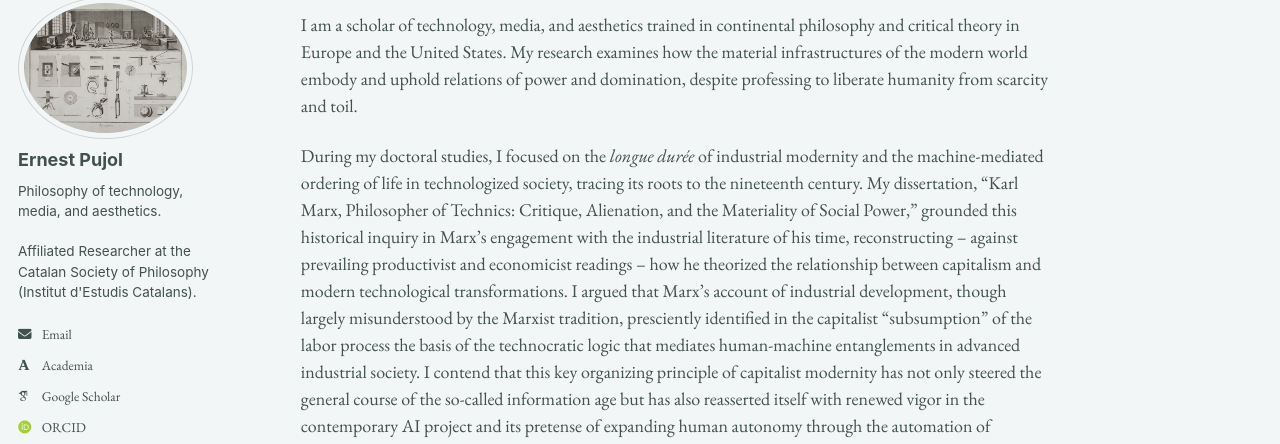
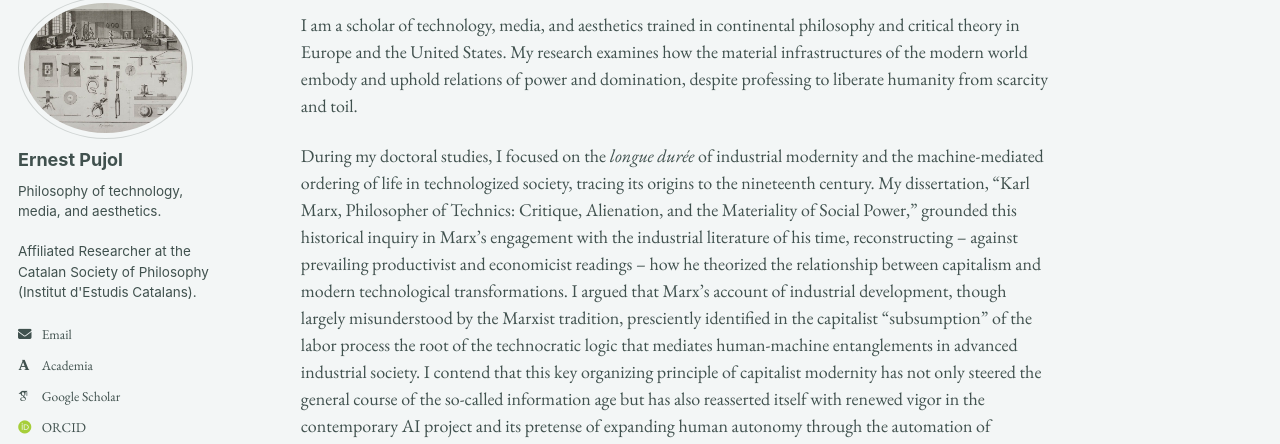
Before and after one commit to epujol90/epujol90.github.io, a Jekyll site: the page built from _pages/about.md, in a window 1280 px wide and 1069 px high. Shown: the part 104-548 px from the top of the window. Built offline with Jekyll 4.4.1, drawn with Linux system fonts in a browser that asks for light colours; some web fonts are replaced; a script bundle is joined from its source files by our own code; library files that are not in the unit come from our copies; some of the changed text lies outside the part shown.

Commit message:
Update about.md

```diff
--- a/_pages/about.md
+++ b/_pages/about.md
@@ -8,6 +8,6 @@ redirect_from:
 ---
 I am a scholar of technology, media, and aesthetics trained in continental philosophy and critical theory in Europe and the United States. My research examines how the material infrastructures of the modern world embody and uphold relations of power and domination, despite professing to liberate humanity from scarcity and toil.
 
-During my doctoral studies, I focused on the _longue durée_ of industrial modernity and the machine-mediated ordering of life in technologized society, tracing its roots to the nineteenth century. My dissertation, “Karl Marx, Philosopher of Technics: Critique, Alienation, and the Materiality of Social Power,” grounded this historical inquiry in Marx’s engagement with the industrial literature of his time, reconstructing -- against prevailing productivist and economicist readings -- how he theorized the relationship between capitalism and modern technological transformations. I argued that Marx’s account of industrial development, though largely misunderstood by the Marxist tradition, presciently identified in the capitalist "subsumption" of the labor process the basis of the technocratic logic that mediates human-machine entanglements in advanced industrial society. I contend that this key organizing principle of capitalist modernity has not only steered the general course of the so-called information age but has also reasserted itself with renewed vigor in the contemporary AI project and its pretense of expanding human autonomy through the automation of judgment and reason.
+During my doctoral studies, I focused on the _longue durée_ of industrial modernity and the machine-mediated ordering of life in technologized society, tracing its origins to the nineteenth century. My dissertation, “Karl Marx, Philosopher of Technics: Critique, Alienation, and the Materiality of Social Power,” grounded this historical inquiry in Marx’s engagement with the industrial literature of his time, reconstructing -- against prevailing productivist and economicist readings -- how he theorized the relationship between capitalism and modern technological transformations. I argued that Marx’s account of industrial development, though largely misunderstood by the Marxist tradition, presciently identified in the capitalist "subsumption" of the labor process the root of the technocratic logic that mediates human-machine entanglements in advanced industrial society. I contend that this key organizing principle of capitalist modernity has not only steered the general course of the so-called information age but has also reasserted itself with renewed vigor in the contemporary AI project and its pretense of expanding human autonomy through the automation of judgment and reason.
 
 I hold a Ph.D. from Duke University’s Graduate Program in Literature, where I specialized in critical theory and media philosophy, as well as a Fulbright-funded master’s degree in media studies from New York University. I received my undergraduate training in Spain, where I completed two degrees in philosophy (UNED) and fine art (University of Barcelona). I am currently an affiliated researcher with the Historical Materialism Studies Group of the Societat Catalana de Filosofia -- the philosophy section of the Institut d’Estudis Catalans, the highest academic body for the Catalan language and culture. My work has appeared in _South Atlantic Quarterly_ and _Marx and Philosophy Review of Books_, with further articles under review or in preparation for _Historical Materialism_, _Theory, Culture & Society_, and a special issue of _Qui Parle_. Alongside my research, I have developed substantive experience in writing pedagogy, including two years of writing center practice at Duke’s Thompson Writing Studio and teaching writing-intensive courses on media theory, philosophy of technology, and the history and politics of AI.
```
